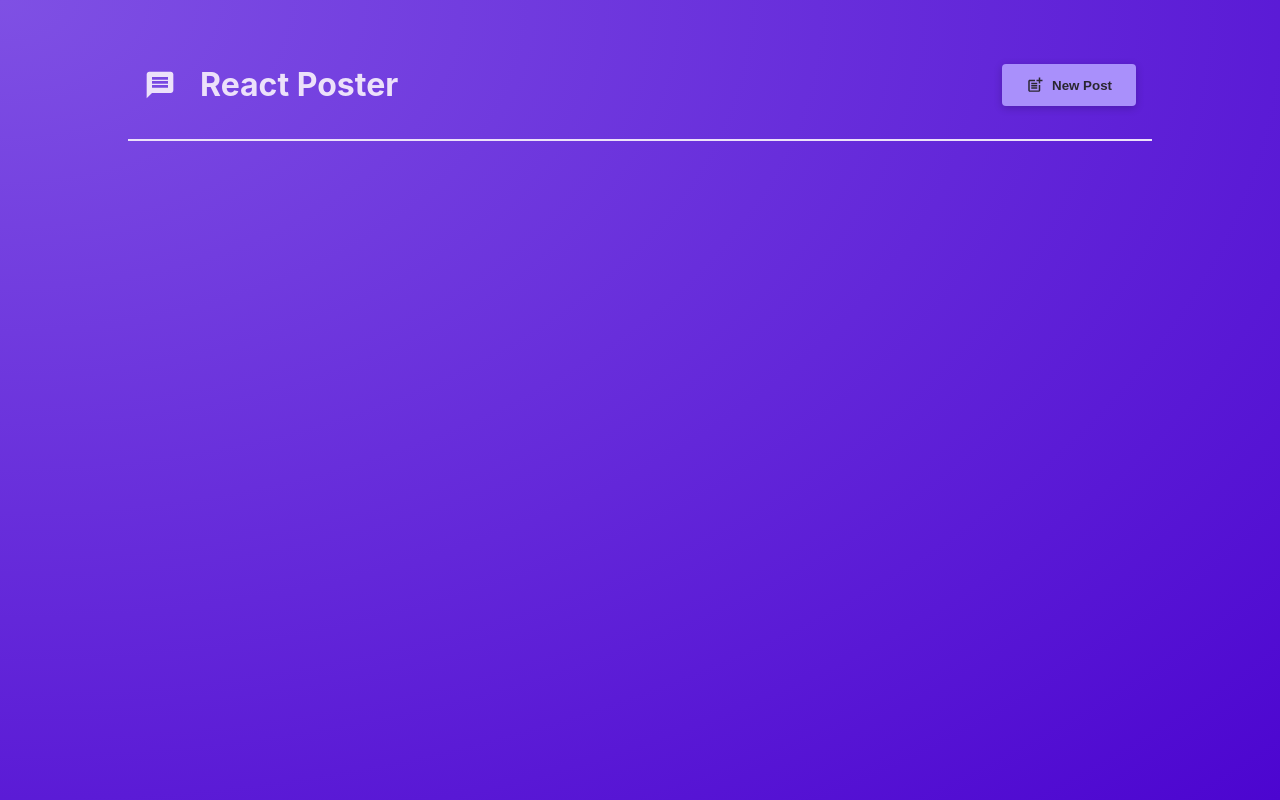
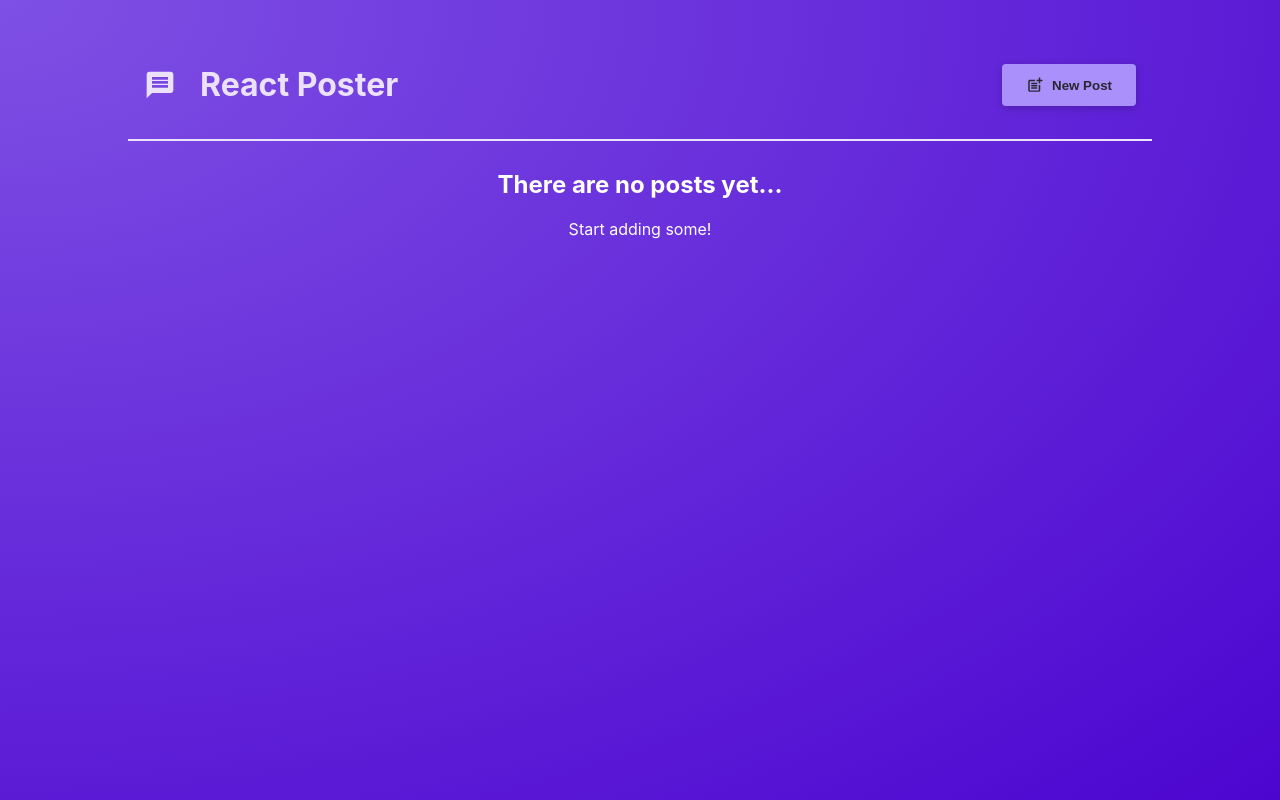
Before and after one commit to pfr974/react_project_udemy, a React (Vite) app: page / in a window 1280 px wide. Built offline with nearby package versions, Linux system fonts and the light colour scheme.

Commit message:
outpust list data + message for no posts state

```diff
--- a/src/components/PostsList.jsx
+++ b/src/components/PostsList.jsx
@@ -18,11 +18,19 @@
           <NewPost onCancel={onStopPosting} onAddPost={addPostHandler} />
         </Modal>
       )}
-      <ul className={classes.posts}>
-        {posts.map((post) => (
-          <Post key={post.body} author={post.author} body={post.body} />
-        ))}
-      </ul>
+      {posts.length > 0 && (
+        <ul className={classes.posts}>
+          {posts.map((post) => (
+            <Post key={post.body} author={post.author} body={post.body} />
+          ))}
+        </ul>
+      )}
+      {posts.length === 0 && (
+        <div style={{ textAlign: "center", color: "white" }}>
+          <h2>There are no posts yet...</h2>
+          <p>Start adding some!</p>
+        </div>
+      )}
     </>
   );
 }
```
